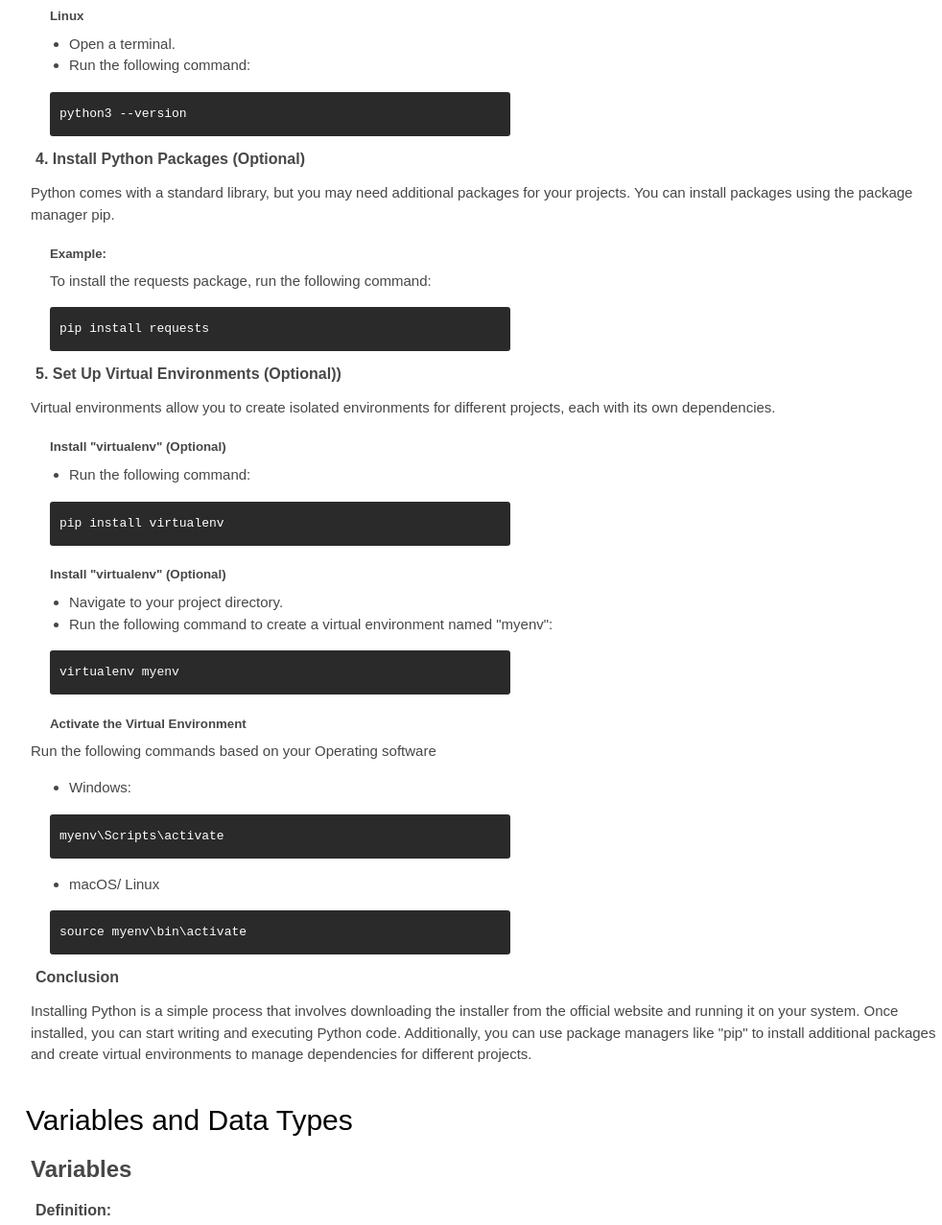
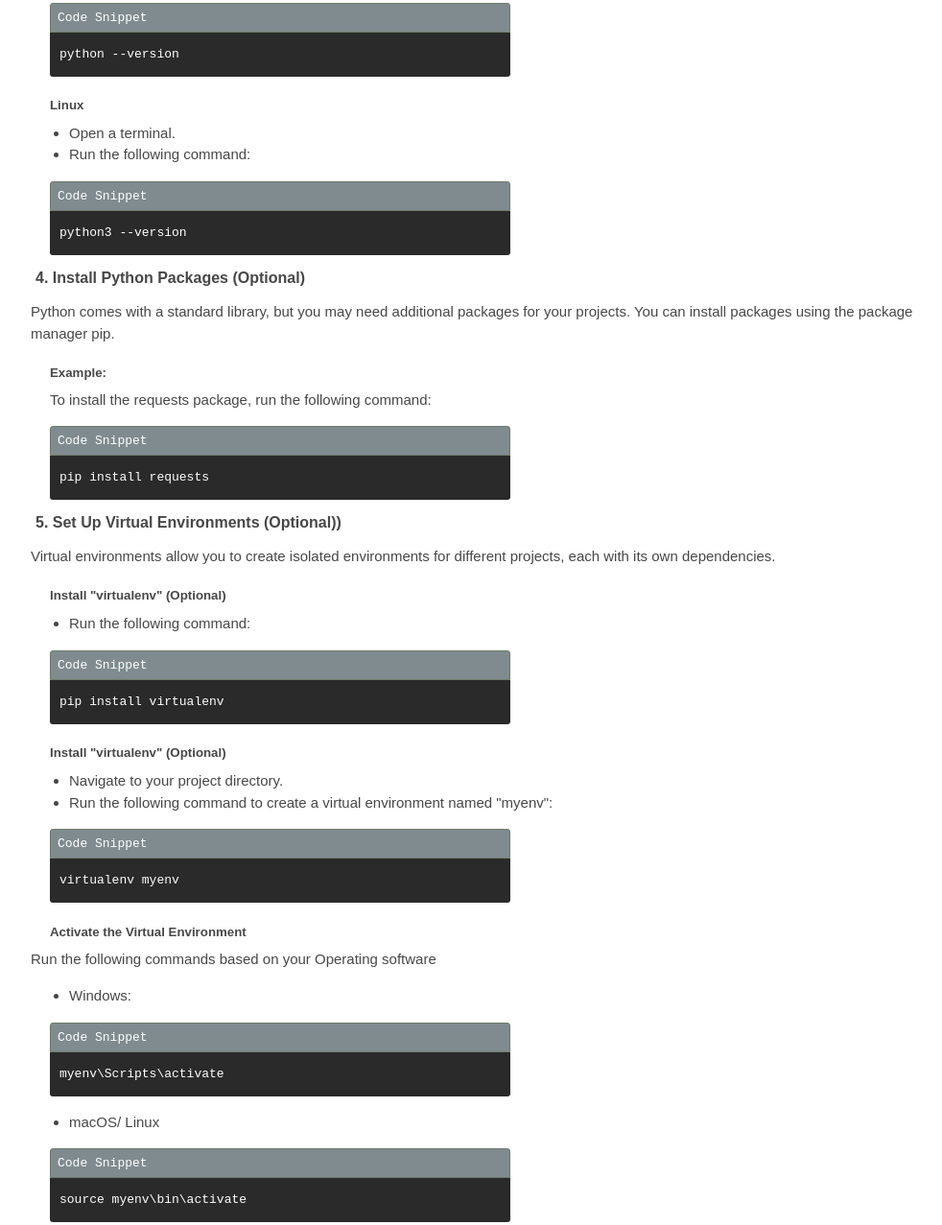
Before and after one commit to Calvin-Reinc/Fundamentals, a plain HTML site: page Web design/technicalDoc/index.html in a window 1280 px wide. Shown: the part 1433-2710 px from the top of the page at 96% size, without its empty margins (298-1280 px from the left). Drawn offline with Linux system fonts and the light colour scheme.

Commit message:
added codeBlock decorations

```diff
--- a/Web design/technicalDoc/index.html
+++ b/Web design/technicalDoc/index.html
@@ -12,7 +12,8 @@
             <header class="head">Introduction Python</header>
             <p>Python is a high-level, interpreted programming language known for its readability, simplicity, and wide range of applications. Created by Guido van Rossum and first released in 1991, Python emphasizes code readability and allows developers to express concepts in fewer lines of code compared to languages like C++ or Java.</p>
             <label for="snippet">Basic python code:</label>
-            <code id="snippet">print("Hello, World!")</code>
+            <code class="code-block-tag">Code Snippet</code>
+            <code class="code-block">print("Hello, World!")</code>
             <ul>
                 <li>Easy to Read, Learn, and Write: Python's syntax is clear and intuitive, making it an excellent choice for beginners</li>
                 <li>Interpreted Language: Python code is executed line by line, which makes debugging easier and development faster.</li>
@@ -54,7 +55,8 @@
                 <li>Navigate to the directory containing the downloaded installer.</li>
                 <li>Run the following command:</li>
             </ul>
-            <code>sudo ./&lt;installer_filename&gt;.sh</code>
+            <code class="code-block-tag">Code Snippet</code>
+            <code class="code-block">sudo ./&lt;installer_filename&gt;.sh</code>
             <p class="caption">Replace `&lt;installer_filename&gt;` with the name of the downloaded installer.</p>
             <label for="">3. Verify Installation</label>
             <h5>Windows and macOS</h5>
@@ -62,19 +64,22 @@
                 <li>Open a command prompt or terminal.</li>
                 <li>Run the following command:</li>
             </ul>
-            <code>python --version</code>
+            <code class="code-block-tag">Code Snippet</code>
+            <code class="code-block">python --version</code>
             <h5>Linux</h5>
             <ul>
                 <li>Open a terminal.</li>
                 <li>Run the following command:</li>
             </ul>
-            <code>python3 --version</code>
+            <code class="code-block-tag">Code Snippet</code>
+            <code class="code-block">python3 --version</code>
             <p class="caption"></p>
             <label for="">4. Install Python Packages (Optional)</label>
             <p>Python comes with a standard library, but you may need additional packages for your projects. You can install packages using the package manager pip.</p>
             <h5>Example:</h5>
             <p class="caption">To install the requests package, run the following command:</p>
-            <code>pip install requests</code>
+            <code class="code-block-tag">Code Snippet</code>
+            <code class="code-block">pip install requests</code>
             <p class="caption"></p>
             <label for="">5. Set Up Virtual Environments (Optional))</label>
             <p>Virtual environments allow you to create isolated environments for different projects, each with its own dependencies.</p>
@@ -82,23 +87,27 @@
             <ul>
                 <li>Run the following command:</li>
             </ul>
-            <code>pip install virtualenv</code>
+            <code class="code-block-tag">Code Snippet</code>
+            <code class="code-block">pip install virtualenv</code>
             <h5>Install "virtualenv" (Optional)</h5>
             <ul>
                 <li>Navigate to your project directory.</li>
                 <li>Run the following command to create a virtual environment named "myenv":</li>
             </ul>
-            <code>virtualenv myenv</code>
+            <code class="code-block-tag">Code Snippet</code>
+            <code class="code-block">virtualenv myenv</code>
             <h5>Activate the Virtual Environment</h5>
             <p>Run the following commands based on your Operating software</p>
             <ul>
                 <li>Windows:</li>
             </ul>
-            <code>myenv\Scripts\activate</code>
+            <code class="code-block-tag">Code Snippet</code>
+            <code class="code-block">myenv\Scripts\activate</code>
             <ul>
                 <li>macOS/ Linux</li>
             </ul>
-            <code>source myenv\bin\activate</code>
+            <code class="code-block-tag">Code Snippet</code>
+            <code class="code-block">source myenv\bin\activate</code>
             <p class="caption"></p>
             <label for="">Conclusion</label>
             <p>Installing Python is a simple process that involves downloading the installer from the official website and running it on your system. Once installed, you can start writing and executing Python code. Additionally, you can use package managers like "pip" to install additional packages and create virtual environments to manage dependencies for different projects.</p>
@@ -116,7 +125,9 @@
                 <li>Variable names are case-sensitive (myVariable and MyVariable are different variables).</li>
             </ul>
             <label for="">Example:</label>
-            <code>x = 5<br>
+            <code class="code-block-tag">Code Snippet</code>
+            <code class="code-block">
+                x = 5<br>
                 y = "Hello, World!"
             </code>
             <h2>Data Types</h2>
@@ -144,7 +155,8 @@
                 <li>bool: Represents Boolean values True or False.</li>
             </ul>
             <label for="">Example</label>
-            <code># Numeric Types<br>
+            <code class="code-block-tag">Code Snippet</code>
+            <code class="code-block"># Numeric Types<br>
                 x = 5       # int<br>
                 y = 3.14    # float<br><br>
                 # Sequence Types<br>
@@ -165,7 +177,8 @@
             <label for="">Type Conversion (Casting):</label>
                 <p>You can convert between different data types using built-in functions like "int()", "float()", "str()", "list()", "tuple()", "dict()", and "set()".</p>
                 <label for="">Example:</label>
-                <code>
+                <code class="code-block-tag">Code Snippet</code>
+                <code class="code-block">
                     # Convert int to float<br>
                     x = float(5)<br><br>
 
@@ -186,14 +199,16 @@
                 <p>Conditional statements in Python allow you to execute different blocks of code based on whether a specified condition evaluates to True or False. The two primary conditional statements in Python are the if-else statement and the if statement.</p>
                 <h2>1. if-else Statement</h2>
                 <label>Syntax:</label>
-                <code>if condition:<br>
+                <code class="code-block-tag">Code Snippet</code>
+                <code class="code-block">if condition:<br>
                     &nbsp;&nbsp;&nbsp;&nbsp;# Code block to execute if condition is True<br>
                     else:<br>
                     &nbsp;&nbsp;&nbsp;&nbsp;# Code block to execute if condition is False<br>
                 </code>
                 <br>
                 <label>Example:</label>
-                <code>x = 5<br>
+                <code class="code-block-tag">Code Snippet</code>
+                <code class="code-block">x = 5<br>
                     if x > 0:<br>
                     &nbsp;&nbsp;&nbsp;&nbsp;print("x is positive")<br>
                     else:<br>
@@ -207,12 +222,14 @@
                 </ul>
                 <h2>2. if Statement (without else)</h2>
                 <label>Syntax:</label>
-                <code>if condition:<br>
+                <code class="code-block-tag">Code Snippet</code>
+                <code class="code-block">if condition:<br>
                 &nbsp;&nbsp;&nbsp;&nbsp;# Code block to execute if condition is True
                 </code>
                 <br>
                 <label>Example:</label>
-                <code>x = 5 <br>
+                <code class="code-block-tag">Code Snippet</code>
+                <code class="code-block">x = 5 <br>
                     if x > 0: <br>
                     &nbsp;&nbsp;&nbsp;&nbsp;print("x is positive")
                 </code>
@@ -226,7 +243,8 @@
                 <h2>3. Nested if-else Statements</h2>
                 <p>You can nest "if-else" statements within each other to handle multiple conditions.</p>
                 <label>Example:</label>
-                <code>
+                <code class="code-block-tag">Code Snippet</code>
+                <code class="code-block">
                     x = 5 <br>
                     if x > 0:<br>
                     &nbsp;&nbsp;&nbsp;&nbsp;print("x is positive")<br>
@@ -245,7 +263,8 @@
                 <h2>Multiple Conditions with "elif"</h2>
                 <p>You can use the "elif" keyword to specify additional conditions in between the "if" and "else" statements.</p>
                 <label for="">Example:</label>
-                <code>x = 5 <br>
+                <code class="code-block-tag">Code Snippet</code>
+                <code class="code-block">x = 5 <br>
                     if x > 0: <br>
                     &nbsp;&nbsp;&nbsp;&nbsp;print("x is positive") <br>
                     elif x == 0: <br>
@@ -269,7 +288,8 @@
             <p>Loops in Python provide a way to execute a block of code repeatedly. Python supports two main types of loops: the "for" loop and the "while" loop. Each type of loop serves different purposes and can be used to solve various programming problems efficiently.</p>
             <h2>1. "for" Loop</h2>
             <label for="">Syntax</label>
-            <code>for variable in iterable: <br>
+            <code class="code-block-tag">Code Snippet</code>
+            <code class="code-block">for variable in iterable: <br>
             &nbsp;&nbsp;&nbsp;&nbsp;# Code block to execute
             </code>
             <br>
@@ -278,7 +298,8 @@
             <li>For each iteration, the loop assigns the current item to the "variable" and executes the code block.</li>
             <br>
             <label for="">Explanation</label>
-            <code># Iterating over a list <br>
+            <code class="code-block-tag">Code Snippet</code>
+            <code class="code-block"># Iterating over a list <br>
                 numbers = [1, 2, 3, 4, 5] <br>
                 for num in numbers: <br>
                 &nbsp;&nbsp;&nbsp;&nbsp;print(num) <br>
@@ -288,13 +309,15 @@
             <p>The range"()" function generates a sequence of numbers, which is often used with "for" loops.</p>
             <h5>Example:</h5>
             <br>
-            <code># Printing numbers from 0 to 4 <br>
+            <code class="code-block-tag">Code Snippet</code>
+            <code class="code-block"># Printing numbers from 0 to 4 <br>
                 for i in range(5): <br>
                 &nbsp;&nbsp;&nbsp;&nbsp;print(i) <br>
             </code>
             <h2>2. "while" Loop</h2>
             <label for="">Syntax</label>
-            <code>while condition: <br>
+            <code class="code-block-tag">Code Snippet</code>
+            <code class="code-block">while condition: <br>
             &nbsp;&nbsp;&nbsp;&nbsp;# Code block to execute <br>
             </code>
             <br>
@@ -304,7 +327,8 @@
                 <li>If the condition becomes "False", the loop stops.</li>
             </ul>
             <label for="">Example:</label>
-            <code># Printing numbers from 0 to 4 using a while loop <br>
+            <code class="code-block-tag">Code Snippet</code>
+            <code class="code-block"># Printing numbers from 0 to 4 using a while loop <br>
                 i = 0 <br>
                 while i < 5: <br>
                 &nbsp;&nbsp;&nbsp;&nbsp;print(i) <br>
@@ -317,7 +341,8 @@
             <p>The "break" statement terminates the loop prematurely.</p>
             <h5>Example:</h5>
             <br>
-            <code># Using break to exit the loop when a condition is met <br>
+            <code class="code-block-tag">Code Snippet</code>
+            <code class="code-block"># Using break to exit the loop when a condition is met <br>
                 for i in range(10): <br>
                 &nbsp;&nbsp;&nbsp;&nbsp;if i == 5: <br>
                 &nbsp;&nbsp;&nbsp;&nbsp;&nbsp;&nbsp;&nbsp;&nbsp;break <br>
@@ -328,7 +353,8 @@
             <p>The "continue" statement skips the rest of the code inside the loop for the current iteration and moves to the next iteration.</p>
             <h5>Example:</h5>
             <br>
-            <code># Using continue to skip an iteration when a condition is met <br>
+            <code class="code-block-tag">Code Snippet</code>
+            <code class="code-block"># Using continue to skip an iteration when a condition is met <br>
                 for i in range(10): <br>
                 &nbsp;&nbsp;&nbsp;&nbsp;if i % 2 == 0: <br>
                 &nbsp;&nbsp;&nbsp;&nbsp;&nbsp;&nbsp;&nbsp;&nbsp;continue <br>
@@ -339,7 +365,8 @@
             <p>Both "for" and "while" loops can have an "else" clause, which executes after the loop completes normally (i.e., not terminated by "break").</p>
             <h5>Example:</h5>
             <br>
-            <code># Using else with a for loop <br>
+            <code class="code-block-tag">Code Snippet</code>
+            <code class="code-block"># Using else with a for loop <br>
                 for i in range(5): <br>
                 &nbsp;&nbsp;&nbsp;&nbsp;print(i) <br>
                 else: <br>
@@ -358,7 +385,8 @@
             <p>Loops can be nested within each other, allowing you to perform more complex iterations.</p>
             <h5>Example</h5>
             <br>
-            <code># Nested for loop <br>
+            <code class="code-block-tag">Code Snippet</code>
+            <code class="code-block"># Nested for loop <br>
                 for i in range(3): <br>
                 &nbsp;&nbsp;&nbsp;&nbsp;for j in range(2): <br>
                 &nbsp;&nbsp;&nbsp;&nbsp;&nbsp;&nbsp;&nbsp;&nbsp;print(f"i: {i}, j: {j}") <br>
@@ -366,7 +394,8 @@
             <p>they need atleast ten elements in here to pass tests</p>
             <p>they need atleast ten elements in here to pass tests</p>
             <p>they need atleast ten elements in here to pass tests</p>
-            <code>code snippets go in here</code>
+            <code class="code-block-tag">Code Snippet</code>
+            <code class="code-block">code snippets go in here</code>
             <ul>
                 <li>more than five things needed</li>
             </ul>
@@ -382,14 +411,16 @@
             <label for="">What is an exception?</label>
             <p>An exception is an event that occurs during the execution of a program that disrupts the normal flow of instructions. When an error occurs, Python generates an exception, which can be handled using the "try" and "except" blocks.</p>
             <label for="">Syntax</label>
-            <code>try: <br>
+            <code class="code-block-tag">Code Snippet</code>
+            <code class="code-block">try: <br>
                 # Code that might raise an exception <br>
                 except ExceptionType: <br>
                 # Code to handle the exception <br>
             </code>
             <br>
             <label for="">Example</label>
-            <code>try: <br>
+            <code class="code-block-tag">Code Snippet</code>
+            <code class="code-block">try: <br>
                 &nbsp;&nbsp;&nbsp;&nbsp;result = 10 / 0 <br>
                 except ZeroDivisionError: <br>
                 &nbsp;&nbsp;&nbsp;&nbsp;print("You can't divide by zero!") <br>
@@ -397,7 +428,8 @@
             <h2>Handling Multiple Exceptions</h2>
             <p>You can handle multiple exceptions by specifying different except blocks for each exception type.</p>
             <label for="">Syntax:</label>
-            <code>try: <br>
+            <code class="code-block-tag">Code Snippet</code>
+            <code class="code-block">try: <br>
                     # Code that might raise multiple exceptions <br>
                 except ExceptionType1: <br>
                 &nbsp;&nbsp;&nbsp;&nbsp;# Code to handle ExceptionType1 <br>
@@ -406,7 +438,8 @@
             </code>
             <br>
             <label for="">Example:</label>
-            <code>try: <br>
+            <code class="code-block-tag">Code Snippet</code>
+            <code class="code-block">try: <br>
                 &nbsp;&nbsp;&nbsp;&nbsp;    value = int(input("Enter a number: ")) <br>
                 &nbsp;&nbsp;&nbsp;&nbsp;    result = 10 / value <br>
                 except ValueError: <br>
@@ -417,7 +450,8 @@
             <h2>The "else" clause</h2>
             <p>The "else" clause can be used to execute code if no exceptions were raised in the "try" block.</p>
             <label for="">Syntax:</label>
-            <code>try: <br>
+            <code class="code-block-tag">Code Snippet</code>
+            <code class="code-block">try: <br>
                 &nbsp;&nbsp;&nbsp;&nbsp;    # Code that might raise an exception <br>
                 except ExceptionType: <br>
                 &nbsp;&nbsp;&nbsp;&nbsp;    # Code to handle the exception <br>
@@ -426,7 +460,8 @@
             </code>
             <br>
             <label for="">Example:</label>
-            <code>try: <br>
+            <code class="code-block-tag">Code Snippet</code>
+            <code class="code-block">try: <br>
                 &nbsp;&nbsp;&nbsp;&nbsp;    result = 10 / 2 <br>
                 except ZeroDivisionError: <br>
                 &nbsp;&nbsp;&nbsp;&nbsp;    print("You can't divide by zero!") <br>
@@ -436,7 +471,8 @@
             <h2>The "finally" Clause</h2>
             <p>The "finally" clause can be used to specify a block of code that will be executed no matter what, whether an exception was raised or not.</p>
             <label for="">Syntax:</label>
-            <code>try: <br>
+            <code class="code-block-tag">Code Snippet</code>
+            <code class="code-block">try: <br>
                 &nbsp;&nbsp;&nbsp;&nbsp;    # Code that might raise an exception <br>
                 except ExceptionType: <br>
                 &nbsp;&nbsp;&nbsp;&nbsp;    # Code to handle the exception <br>
@@ -445,7 +481,8 @@
             </code>
             <br>
             <label for="">Example:</label>
-            <code>try: <br>
+            <code class="code-block-tag">Code Snippet</code>
+            <code class="code-block">try: <br>
                 &nbsp;&nbsp;&nbsp;&nbsp;   result = 10 / 2 <br>
                 except ZeroDivisionError: <br>
                 &nbsp;&nbsp;&nbsp;&nbsp;    print("You can't divide by zero!") <br>
@@ -455,10 +492,12 @@
             <h2>Raising Exceptions</h2>
             <p>You can raise exceptions using the "raise" keyword. This can be useful to signal that an error has occurred.</p>
             <label for="">Syntax:</label>
-            <code>raise ExceptionType("Error message")</code>
+            <code class="code-block-tag">Code Snippet</code>
+            <code class="code-block">raise ExceptionType("Error message")</code>
             <br>
             <label for="">Example</label>
-            <code>def check_positive(number): <br>
+            <code class="code-block-tag">Code Snippet</code>
+            <code class="code-block">def check_positive(number): <br>
                 &nbsp;&nbsp;&nbsp;&nbsp;if number < 0: <br>
                 &nbsp;&nbsp;&nbsp;&nbsp;&nbsp;&nbsp;&nbsp;&nbsp;raise ValueError("The number must be positive.") <br>
                 &nbsp;&nbsp;&nbsp;&nbsp;return number <br><br>
@@ -470,7 +509,8 @@
             <h2>Custom Exceptions</h2>
             <p>You can create custom exception classes to handle specific errors in your program. Custom exceptions should inherit from the base "Exception" class.</p>
             <label for="">Syntax</label>
-            <code>class CustomError(Exception): <br>
+            <code class="code-block-tag">Code Snippet</code>
+            <code class="code-block">class CustomError(Exception): <br>
                 &nbsp;&nbsp;&nbsp;&nbsp;pass <br> <br>
                 try: <br>
                 &nbsp;&nbsp;&nbsp;&nbsp;raise CustomError("This is a custom error.") <br>
--- a/Web design/technicalDoc/styles.css
+++ b/Web design/technicalDoc/styles.css
@@ -75,16 +75,29 @@ label {
 }
 
 
-code {
+.code-block {
     background-color: #2a2a2b;
     color: white;
     padding: 12px 10px;
     margin-left: 20px;
-    border-radius: 3px;
+    border-radius: 0px 0px 3px 3px;
     display: flex;
     width: 30rem;
     line-height: 1.7;
 }
+
+.code-block-tag {
+    display: flex;
+    padding: 7px;
+    color: white;
+    background-color: #7f8b8f;
+    margin-left: 20px;
+    width: 30rem;
+    border-radius: 3px 3px 0px 0px;
+    border: 1px solid #6e7a6a;
+}
+
+
 .caption {
     margin-left: 20px;
 }
```
